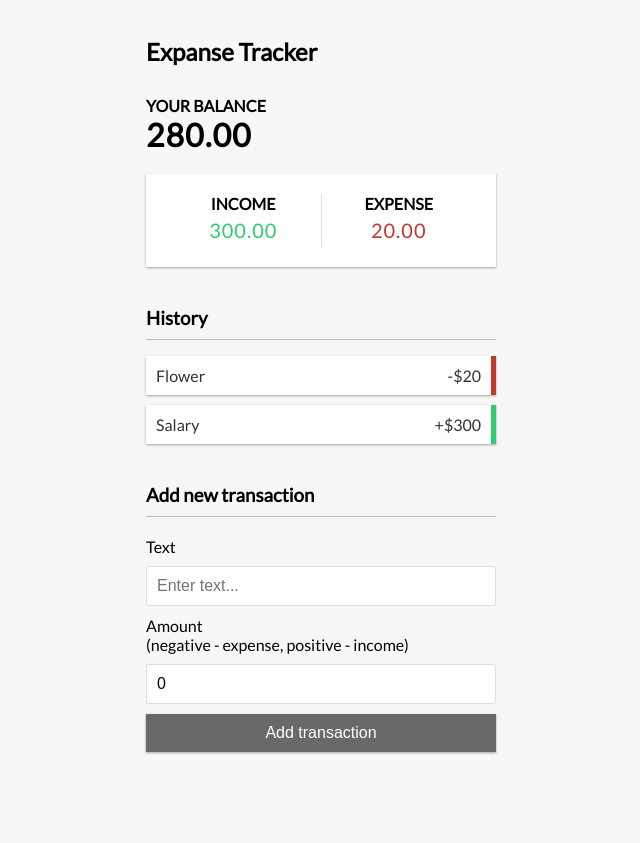
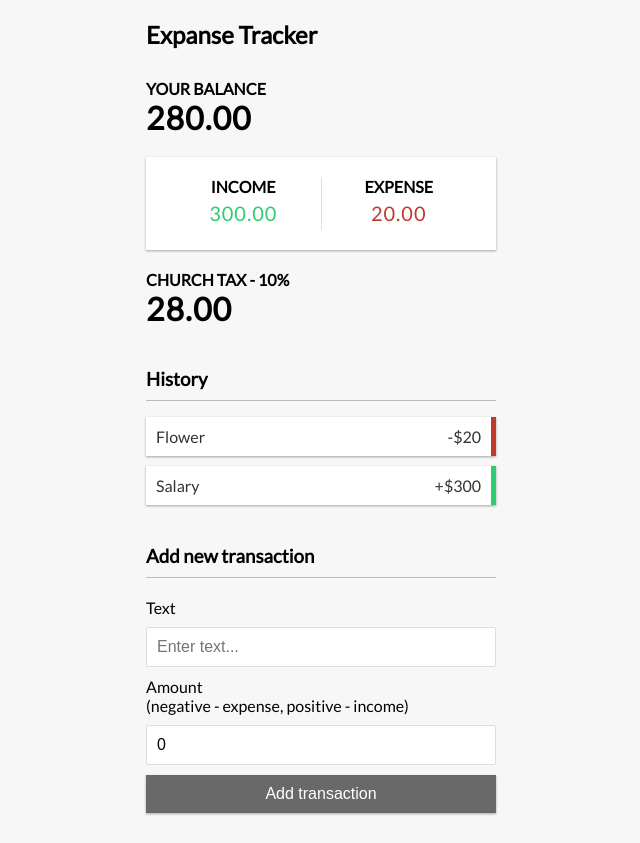
Before and after one commit to IlyaKrapivnoy/react-app-test, a React (Create React App) app: page / in a window 1280 px wide. Shown: the whole page, without its empty margins (319-959 px from the left). Before the commit the page ends 800 px from the top, so only its background shows below. Built offline with nearby package versions, Linux system fonts and the light colour scheme.

Commit message:
calculate chucrh tax

```diff
--- a/src/App.js
+++ b/src/App.js
@@ -6,6 +6,7 @@ import { GlobalProvider } from './context/GlobalState';
 import Balance from './components/Balance';
 import IncomeExpenses from './components/IncomeExpenses';
 import React from 'react';
+import ChurchTax from './components/ChurchTax';
 
 function App() {
     return (
@@ -14,6 +15,7 @@ function App() {
             <div className='container'>
                 <Balance />
                 <IncomeExpenses />
+                <ChurchTax />
                 <TransactionList />
                 <AddTransaction />
             </div>
--- /dev/null
+++ b/src/components/ChurchTax.jsx
@@ -0,0 +1,18 @@
+import React, { useContext } from 'react';
+import { GlobalContext } from '../context/GlobalState';
+
+const ChurchTax = () => {
+    const {transactions} = useContext(GlobalContext);
+    const amounts = transactions.map(transaction => transaction.amount);
+    const total = amounts.reduce((acc, item) => (acc += item), 0);
+    const churchTax = (total * 10 / 100).toFixed(2);
+
+    return (
+        <>
+            <h4>Church Tax - 10%</h4>
+            <h1>{churchTax}</h1>
+        </>
+    );
+};
+
+export default ChurchTax;
```
